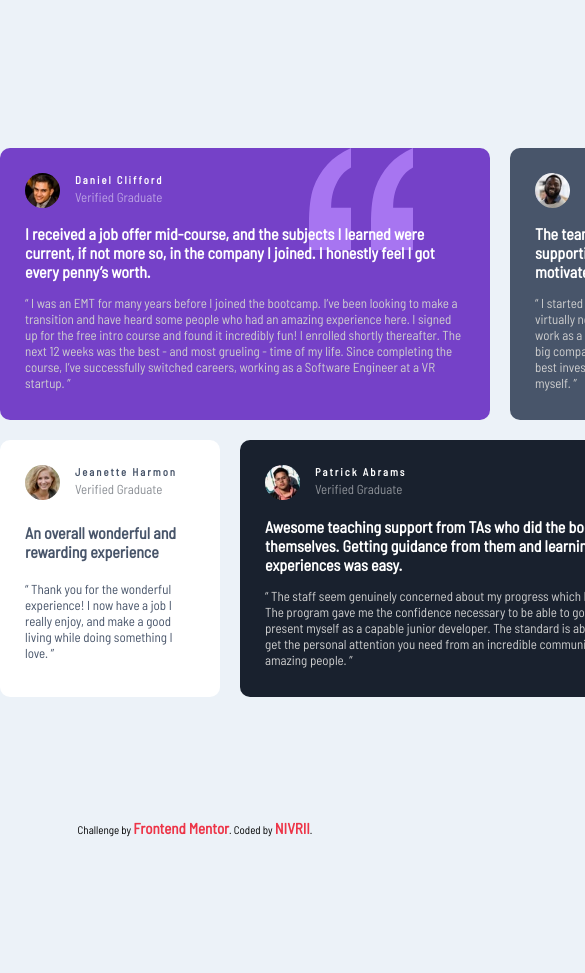
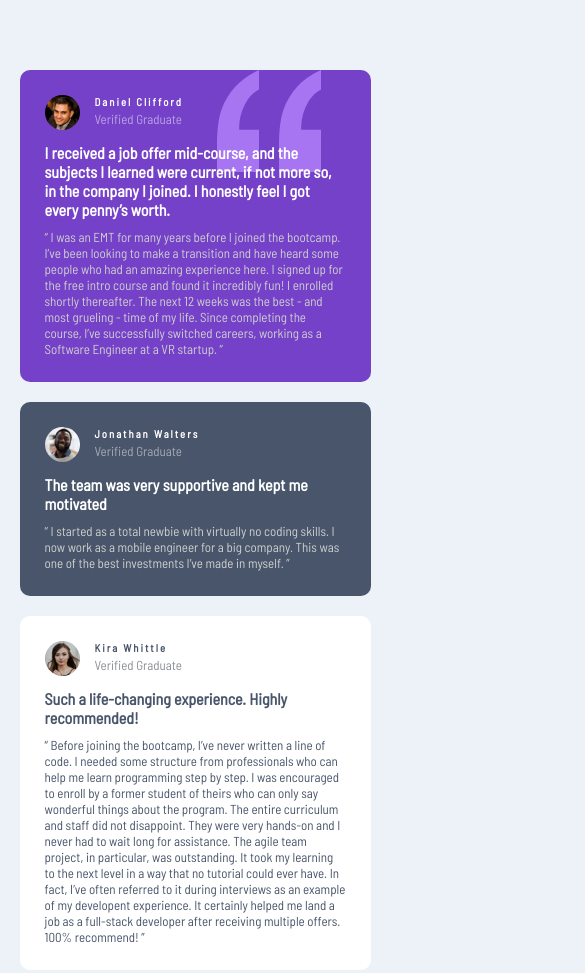
Before and after one commit to nivrii/testimonials-grid-section-main, a plain HTML site: page index.html in a window 390 px wide. Shown: the top 973 px of the page, 585 px wide, since content can reach past the window. Before the commit the page ends 844 px from the top, so only its background shows below. Drawn offline with Linux system fonts and the light colour scheme.

Commit message:
Responsive

```diff
--- a/css/styles.css
+++ b/css/styles.css
@@ -172,3 +172,32 @@ p {
   text-decoration: none;
   font-weight: 700;
 }
+@media only screen and (max-width:1000px) {
+  .container {
+    grid-template-columns: 200px 230px 200px;
+    grid-template-rows: repeat(3 1fr);
+    grid-template-areas:
+      "one  one  two"
+      "three three three"
+      "four five five";
+    padding: 50px 0;
+  }
+  .box:hover{
+    transform: scale(1.02);
+  }
+  .attribution{
+    display: none;
+  }
+}
+@media only screen and (max-width:700px) {
+  .container {
+    display: flex;
+    flex-direction: column;
+    margin-top: 20px;
+    padding-bottom: 20px;
+  }
+ .box{
+  width: 90vw;
+ }
+
+}
```
